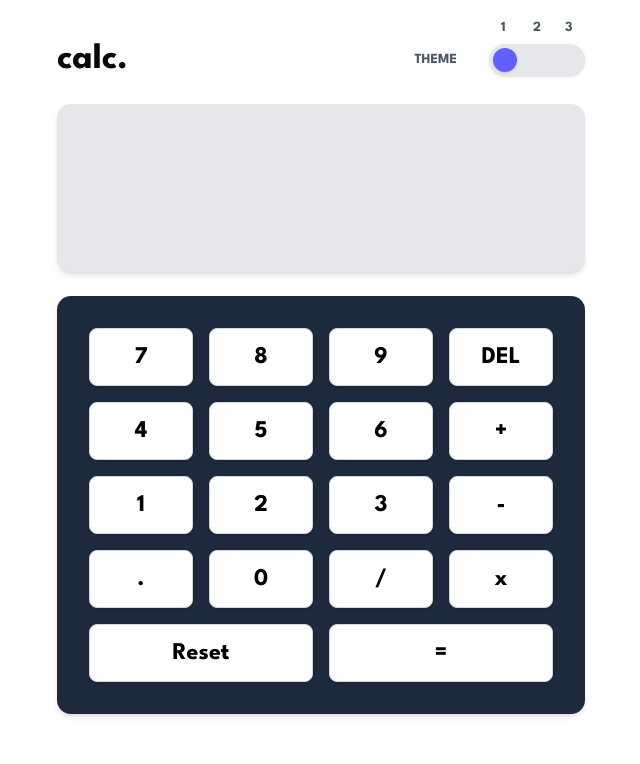
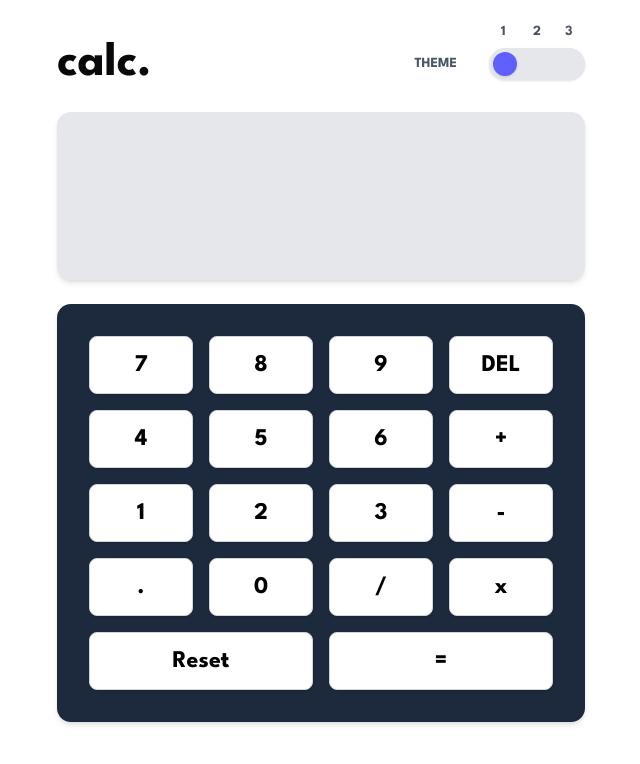
Before and after one commit to AnthonyChablov/calculator-app-ui, a React (Vite) app: page / in a window 1280 px wide. Shown: the top 764 px of the page, without its empty margins (319-959 px from the left). Built offline with nearby package versions, Linux system fonts and the light colour scheme.

Commit message:
feat: adjust header size

```diff
--- a/src/components/Typography/HeaderText/HeaderText.tsx
+++ b/src/components/Typography/HeaderText/HeaderText.tsx
@@ -14,7 +14,7 @@ const HeaderText = ({
   id,
 }: HeaderTextProps) => {
   const headerSizes = {
-    h1: "text-4xl",
+    h1: "text-5xl",
     h2: "text-3xl",
     h3: "text-2xl",
     h4: "text-xl",
```
